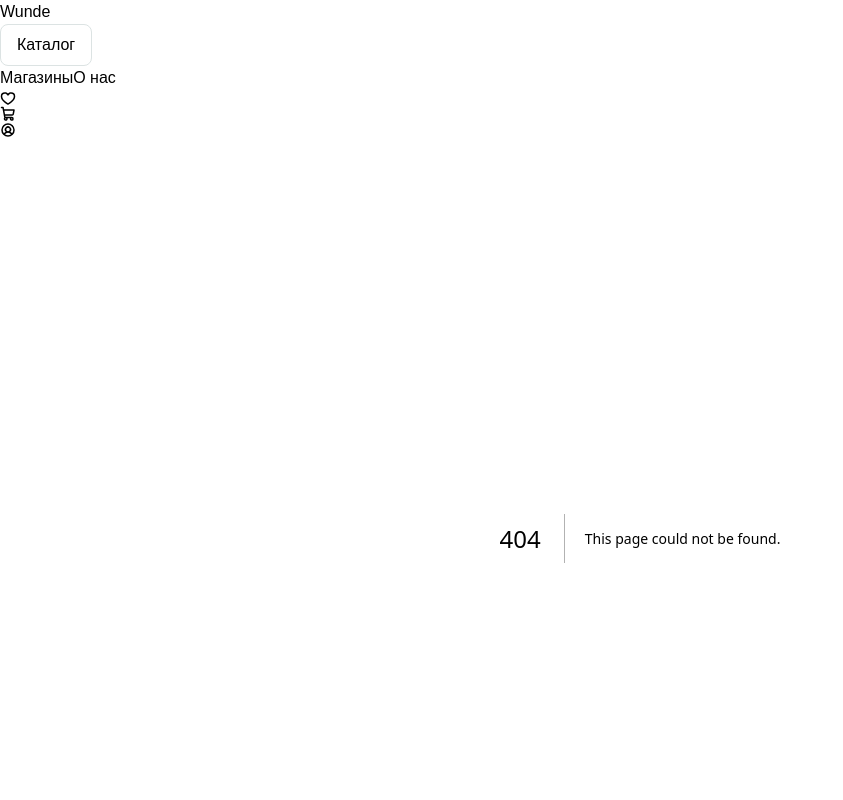
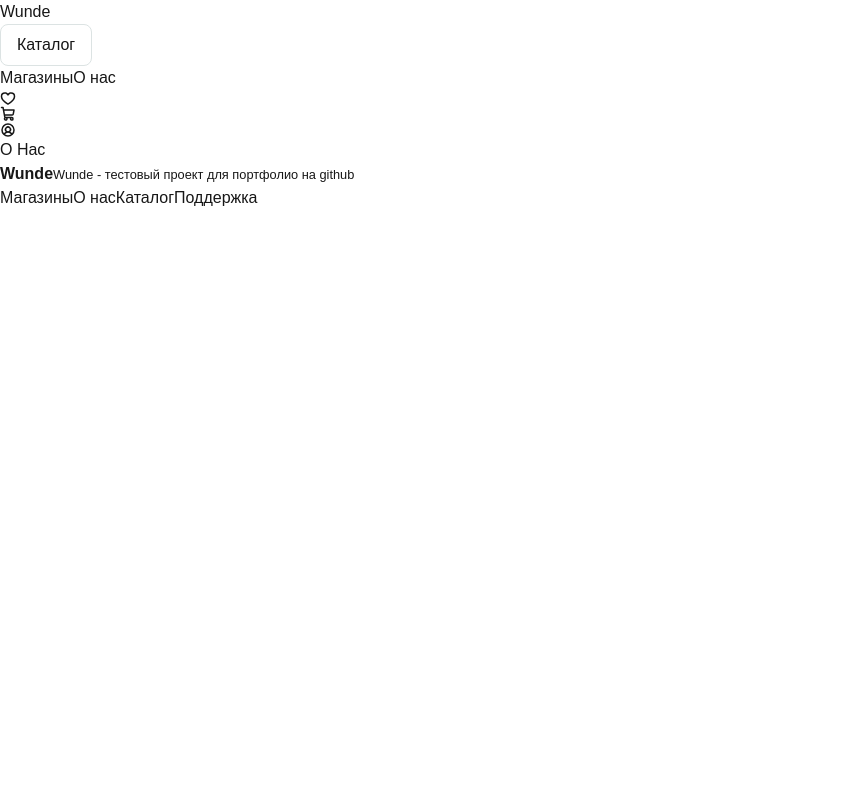
Before and after one commit to Dankewu0/wunde-frontend, a Next.js app: page /about in a window 1280 px wide. Before the commit this address had no page. Shown: the top 800 px of the page, without its empty margins (0-843 px from the left). Built offline with nearby package versions, Linux system fonts and the light colour scheme.

Commit message:
feat: add about page

```diff
--- /dev/null
+++ b/app/about/page.tsx
@@ -0,0 +1,7 @@
+export default function AboutPage() {
+  return (
+    <div>
+      <h1>О Нас</h1>
+    </div>
+  );
+}
```
